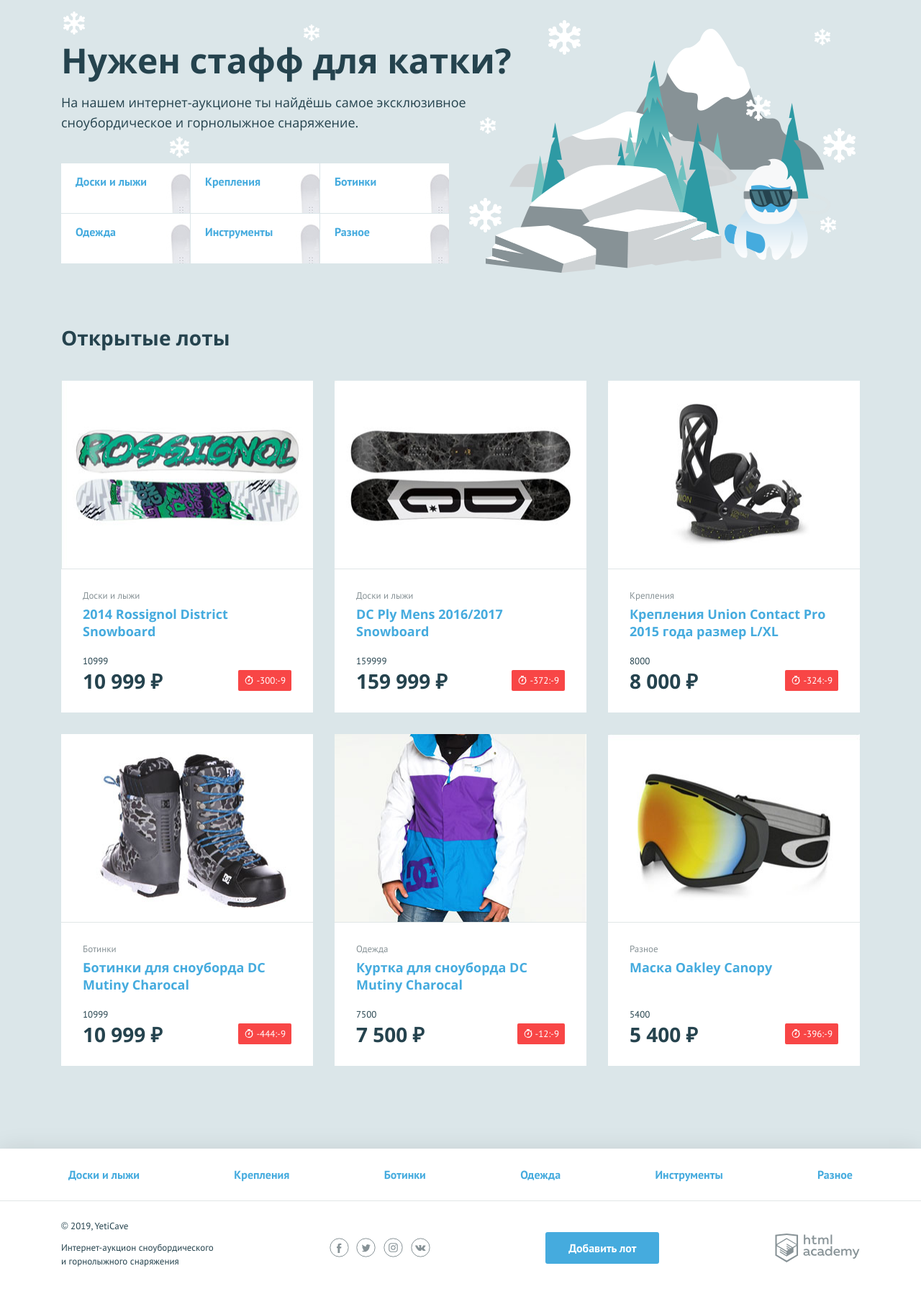
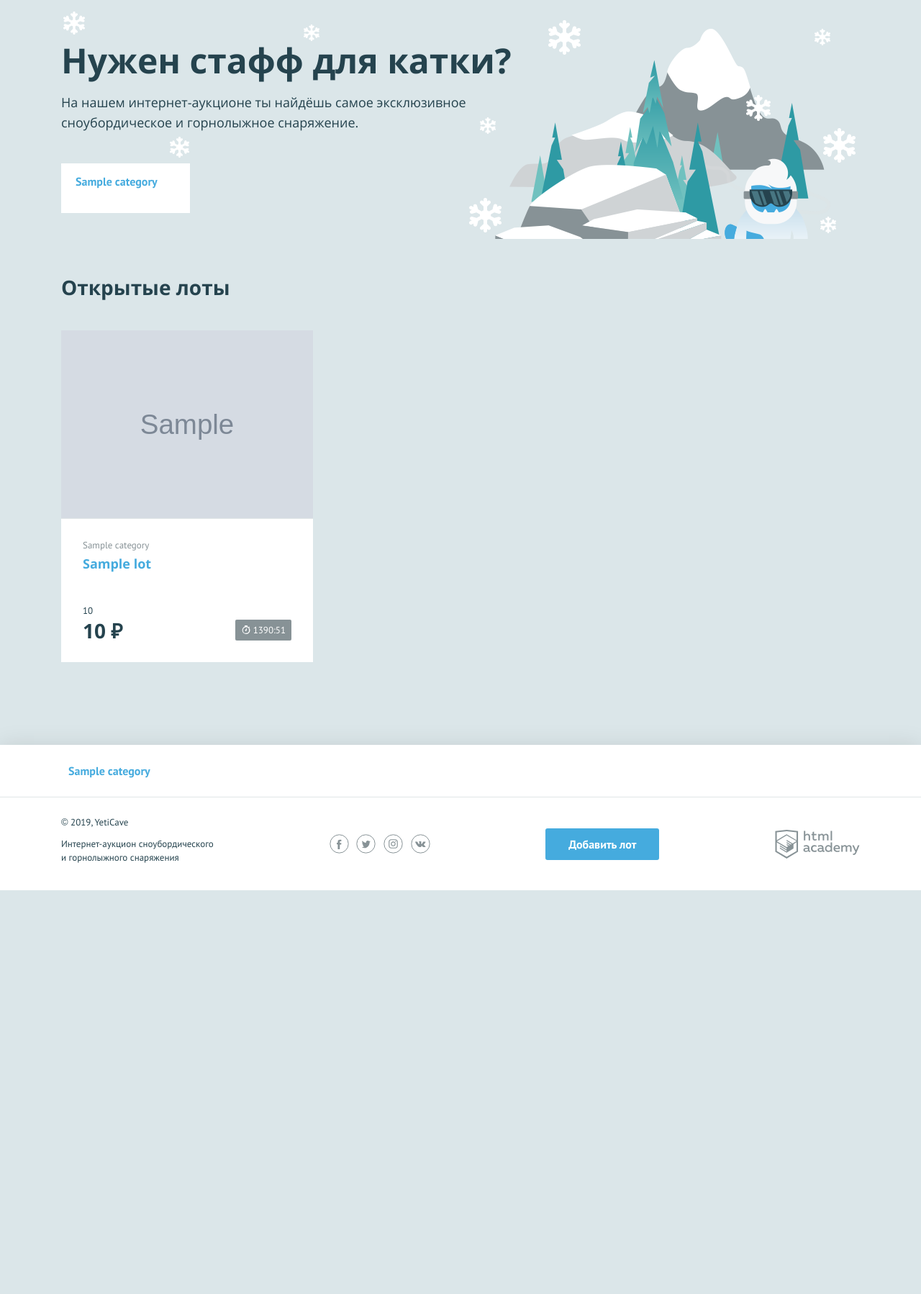
Before and after one commit to SergeiBoy/1162253-yeticave-11, a PHP site: page / in a window 1280 px wide. Shown: the part 107-1905 px from the top of the page at 72% size. After the commit the page ends 1344 px from the top, so only its background shows below. Run offline with PHP 8.4, Linux system fonts and the light colour scheme; tables that the repository leaves empty hold one stand-in row (values such as "Sample post"); grey boxes marked "Sample" are stand-in pictures.

Commit message:
Получаем лоты и категории из БД

```diff
--- a/index.php
+++ b/index.php
@@ -3,57 +3,37 @@
 require_once('helpers.php');
 
 $is_auth = rand(0, 1);
-
 $user_name = 'Сергей'; // укажите здесь ваше имя
 
-$categories = ["Доски и лыжи", "Крепления", "Ботинки", "Одежда", "Инструменты", "Разное"];
+//Подключение к БД
+$con = mysqli_connect("localhost", "root", "", "yeticave");
+	if ($con == false){
+	print("Ошибка подключения: " . mysqli_connect_error());
+	}
+mysqli_set_charset($con, "utf8");
 
-$goods = [
-	[
-		'name' => '2014 Rossignol District Snowboard',
-		'category' => 'Доски и лыжи',
-		'price' => '10999',
-		'img_path' => 'img/lot-1.jpg',
-		'deadline_date' => '2019-11-06'
-	],
-	[
-		'name' => 'DC Ply Mens 2016/2017 Snowboard',
-		'category' => 'Доски и лыжи',
-		'price' => '159999',
-		'img_path' => 'img/lot-2.jpg',
-		'deadline_date' => '2019-11-03'
-	],
-	[
-		'name' => 'Крепления Union Contact Pro 2015 года размер L/XL',
-		'category' => 'Крепления',
-		'price' => '8000',
-		'img_path' => 'img/lot-3.jpg',
-		'deadline_date' => '2019-11-05'
-	],
-	[
-		'name' => 'Ботинки для сноуборда DC Mutiny Charocal',
-		'category' => 'Ботинки',
-		'price' => '10999',
-		'img_path' => 'img/lot-4.jpg',
-		'deadline_date' => '2019-10-31'
-	],
-	[
-		'name' => 'Куртка для сноуборда DC Mutiny Charocal',
-		'category' => 'Одежда',
-		'price' => '7500',
-		'img_path' => 'img/lot-5.jpg',
-		'deadline_date' => '2019-11-18'
-	],
-	[
-		'name' => 'Маска Oakley Canopy',
-		'category' => 'Разное',
-		'price' => '5400',
-		'img_path' => 'img/lot-6.jpg',
-		'deadline_date' => '2019-11-02'
-	]
-];
+//Получаем список лотов из БД
+$sql = "SELECT lot_name, initial_price, img_path, MAX(bid_price) AS bid_price, category_name, lots.dt_add, dt_end
+FROM lots LEFT JOIN categories ON lots.category_id = categories.id
+LEFT JOIN bids ON lots.id = bids.lot_id
+WHERE dt_end > CURRENT_TIMESTAMP
+GROUP BY lot_name, initial_price, img_path, category_name, dt_add, dt_end
+ORDER BY lots.dt_add DESC";
+$result = mysqli_query($con, $sql);
+	if (!$result) {
+	$error = mysqli_error($con);
+	print("Ошибка MySQL: " . $error);
+	}
+$goods = mysqli_fetch_all($result, MYSQLI_ASSOC);
 
-
+//Получаем список категорий из БД
+$sql = "SELECT * FROM categories";
+$result = mysqli_query($con, $sql);
+	if (!$result) {
+	$error = mysqli_error($con);
+	print("Ошибка MySQL: " . $error);
+	}
+$categories = mysqli_fetch_all($result, MYSQLI_ASSOC);
 
 $page_content = include_template('main.php',
 ['categories' => $categories, 'goods' => $goods]);
--- a/templates/layout.php
+++ b/templates/layout.php
@@ -56,7 +56,7 @@
             <!--заполните этот список из массива категорий-->
 		<? foreach ($categories as $category): ?>
             <li class="nav__item">
-                <a href="pages/all-lots.html"><?=htmlspecialchars($category);?></a>
+                <a href="pages/all-lots.html"><?=htmlspecialchars($category['category_name']);?></a>
             </li>
 		<? endforeach; ?>
         </ul>
--- a/templates/main.php
+++ b/templates/main.php
@@ -5,8 +5,8 @@
         <ul class="promo__list">
             <!--заполните этот список из массива категорий-->
 		<? foreach ($categories as $category): ?>
-            <li class="promo__item promo__item--boards">
-                <a class="promo__link" href="pages/all-lots.html"><?=htmlspecialchars($category);?></a>
+            <li class="promo__item promo__item--<?=$category['symbol_code'];?>">
+                <a class="promo__link" href="pages/all-lots.html"><?=htmlspecialchars($category['category_name']);?></a>
             </li>
 		<? endforeach; ?>
         </ul>
@@ -20,18 +20,18 @@
 		<? foreach ($goods as $good): ?>
             <li class="lots__item lot">
                 <div class="lot__image">
-                    <img src="<?=$good['img_path'];?>" width="350" height="260" alt="<?=htmlspecialchars($good['name']);?>">
+                    <img src="<?=$good['img_path'];?>" width="350" height="260" alt="<?=htmlspecialchars($good['lot_name']);?>">
                 </div>
                 <div class="lot__info">
-                    <span class="lot__category"><?=htmlspecialchars($good['category']);?></span>
-                    <h3 class="lot__title"><a class="text-link" href="pages/lot.html"><?=htmlspecialchars($good['name']);?></a></h3>
+                    <span class="lot__category"><?=htmlspecialchars($good['category_name']);?></span>
+                    <h3 class="lot__title"><a class="text-link" href="pages/lot.html"><?=htmlspecialchars($good['lot_name']);?></a></h3>
                     <div class="lot__state">
                         <div class="lot__rate">
-                            <span class="lot__amount"><?=htmlspecialchars($good['price']);?></span>
-                            <span class="lot__cost"><?=set_price(htmlspecialchars($good['price']));?></span>
+                            <span class="lot__amount"><?=htmlspecialchars($good['bid_price']);?></span>
+                            <span class="lot__cost"><?=set_price(htmlspecialchars($good['initial_price']));?></span>
                         </div>
-                        <div class="lot__timer timer <?php if ( get_time_remaining($good['deadline_date'])[0] < 1 ): ?>timer--finishing<? endif; ?>">
-                            <?=implode(':', get_time_remaining($good['deadline_date']) );?>
+                        <div class="lot__timer timer <?php if ( get_time_remaining($good['dt_end'])[0] < 1 ): ?>timer--finishing<? endif; ?>">
+                            <?=implode(':', get_time_remaining($good['dt_end']) );?>
 						</div>
                     </div>
                 </div>
```
